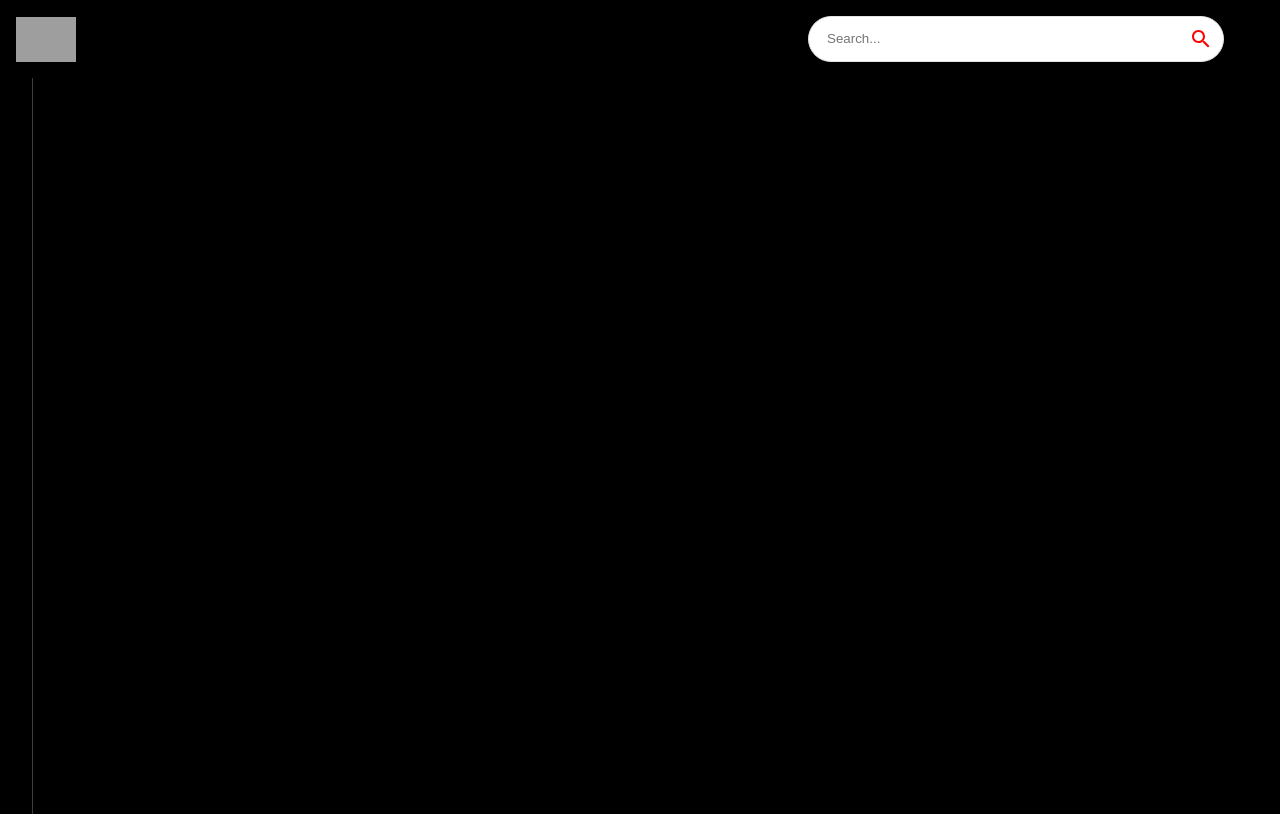
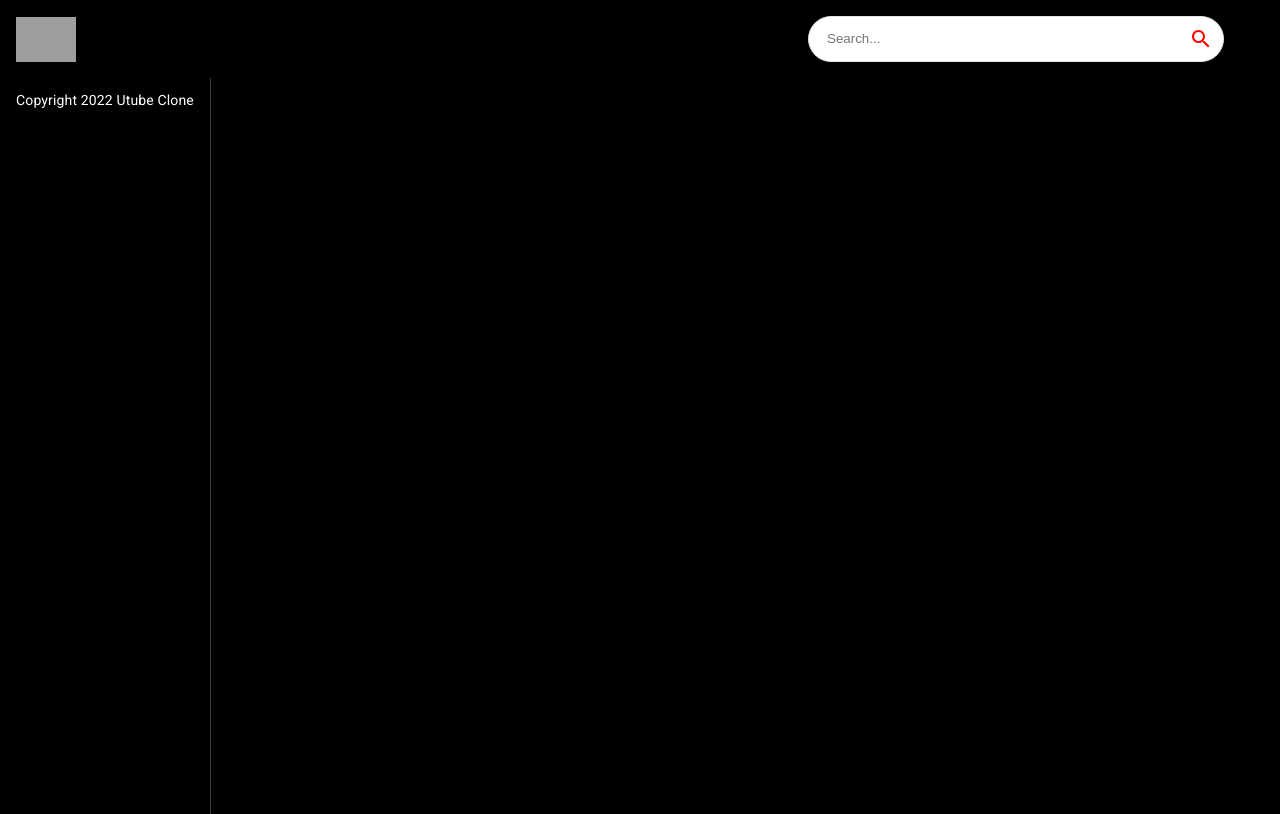
Before and after one commit to V5NEXT/youtube-clone, a React (Create React App) app: page / in a window 1280 px wide. Built offline with nearby package versions, Linux system fonts and the light colour scheme; grey boxes are pictures that could not be loaded.

Commit message:
Added Typography

```diff
--- a/src/components/Feed.jsx
+++ b/src/components/Feed.jsx
@@ -5,7 +5,13 @@ const Feed = () => {
   return (
     <Stack sx={{flexDirection: {sx: "colomn", md: "row"}}}>
       <Box sx={{height : {sx: 'auto', md:'92vh'}, borderRight:'1px solid #3d3d3d',
-      px : {sx:0, md:2}}}></Box>
+      px : {sx:0, md:2}}}>
+      <Typography className="copyright"
+        variant="body2" sx={{mt: 1.5, color:'#fff'}}>
+          Copyright 2022 Utube Clone
+        </Typography>
+
+      </Box>
 
     </Stack>
   )
```
